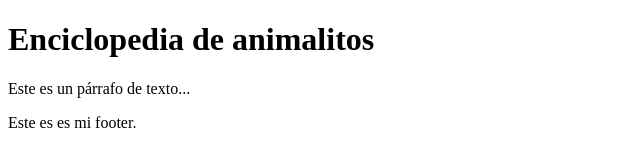
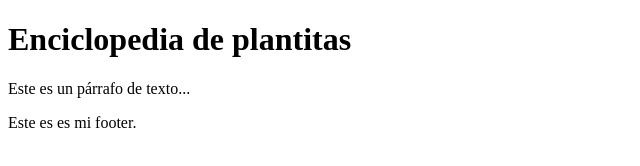
Before and after one commit to tecnoub2026/enciclopedia, a plain HTML site: page index.html in a window 1280 px wide. Shown: the full height of the page, 0-640 px from the left. Drawn offline with Linux system fonts and the light colour scheme.

Commit message:
cambié el h1

```diff
--- a/index.html
+++ b/index.html
@@ -6,7 +6,7 @@
   </head>
   <body>
     <header>
-      <h1>Enciclopedia de animalitos</h1>
+      <h1>Enciclopedia de plantitas</h1>
     </header>
     <main>
 
```
